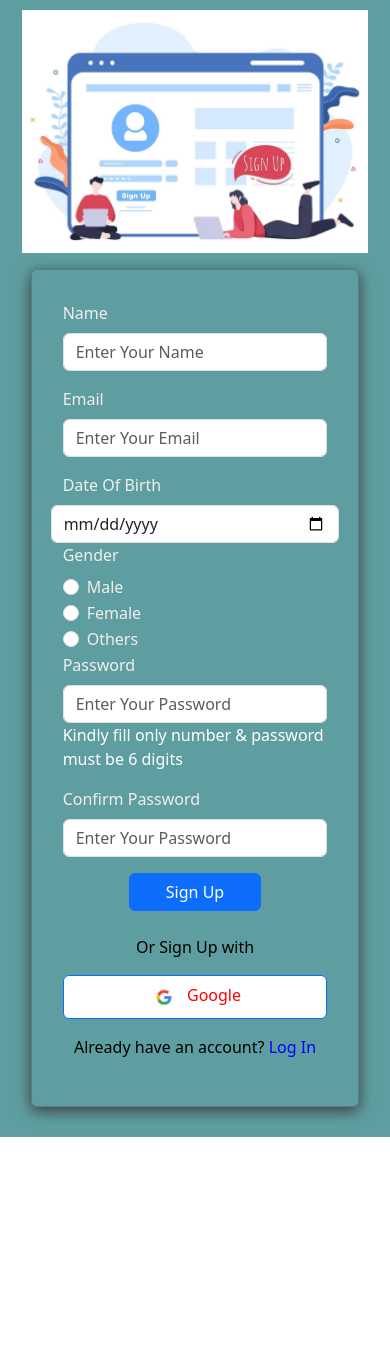
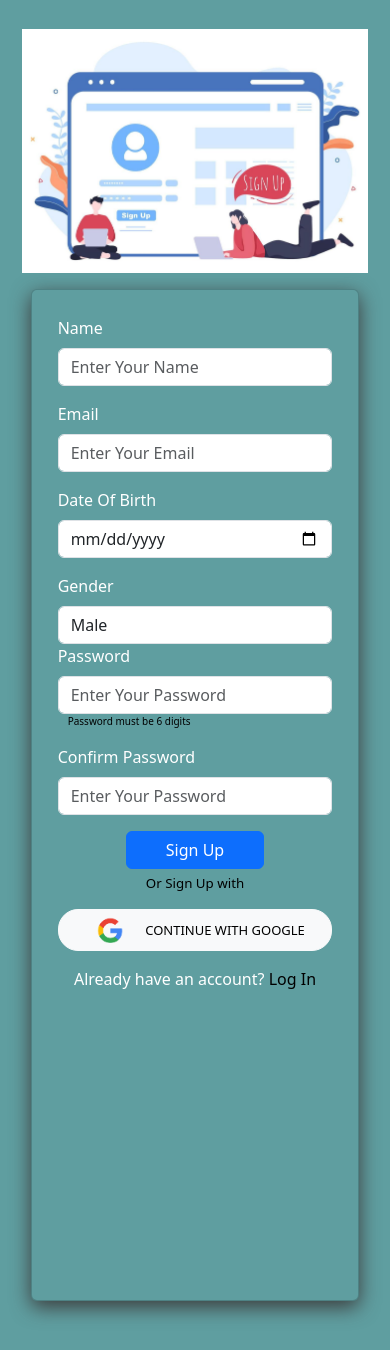
Before and after one commit to ravana09/Polling-app, a React (Create React App) app: page /signUp in a window 390 px wide. Before the commit the page ends 1137 px from the top, so only its background shows below. Built offline with nearby package versions, Linux system fonts and the light colour scheme.

Commit message:
Feat:"css on mobile responsive "

```diff
--- a/src/Components/Login&signup/Login.css
+++ b/src/Components/Login&signup/Login.css
@@ -46,6 +46,11 @@
   padding: 10px;
 }
 
+.SignUp-text-center{
+  text-align: center;
+  margin-top: 5px;
+}
+
 /* Media Queries for Mobile Devices */
 @media (max-width: 768px) {
   .Body-container {
@@ -65,5 +70,16 @@
 
   .Google-Column {
     width: 90%;
+    padding: 20px;
+    font-size: small;
   }
+  .SignUp-text-center{
+    text-align: center;
+    margin-top: 5px;
+    font-size: small;
+  }
+  .Sign_Up{
+    font-size: medium;
+  }
+
 }
--- a/src/Components/Login&signup/Login.js
+++ b/src/Components/Login&signup/Login.js
@@ -218,11 +218,12 @@ function Login() {
                           </center>
                         </div>
                         <div>
-                          <p className="text-center">
+                          <p className="SignUp-text-center">
                             Don't have an account?{" "}
                             <Link
                               to="/signup"
                               style={{ color: "Black", textDecoration: "none" }}
+                              className="Sign_Up"
                             >
                               Sign Up{" "}
                             </Link>{" "}
--- a/src/Components/Login&signup/SignUp.css
+++ b/src/Components/Login&signup/SignUp.css
@@ -1,5 +1,60 @@
 .GoogleImg {
-    width: 50px;
-    height: 50px;
-    margin-right: 10px;
+  width: 50px;
+  height: 50px;
+  margin-right: 10px;
+}
+.pasword_imp {
+  color: black;
+  padding-left: 10px;
+}
+
+.SignCard {
+  width: 100%;
+  box-shadow: 0px 6px 20px 0px rgb(60, 59, 59);
+  padding: 10px;
+  max-width: 95%;
+  height: 95vh;
+  background-color: "cadetblue";
+}
+
+.Label {
+  color: white;
+
+}
+.GoogleButton {
+  width: 50%;
+}
+.text-center_p {
+  text-align: center;
+  font-size: smaller;
+  margin-top: 5px;
+}
+
+@media (max-width: 768px) {
+  .sign_Body-container {
+    width: 100%;
+    height: 160vh;
+    background-color: cadetblue;
   }
+  .SignCard {
+    width: 100%;
+    box-shadow: 0px 6px 20px 0px rgb(60, 59, 59);
+    padding: 10px;
+    max-width: 95%;
+    height: 120vh;
+    background-color: "cadetblue";
+  }
+  .text-center_p {
+    text-align: center;
+    font-size: smaller;
+  }
+
+  .text-center {
+    text-align: center;
+    font-size: medium;
+  }
+  .pasword_imp {
+    color: black;
+    font-size: 10px;
+  }
+}
--- a/src/Components/Login&signup/SignUp.js
+++ b/src/Components/Login&signup/SignUp.js
@@ -99,14 +99,14 @@ function SignUp() {
     // try {
     // let url = "http://49.204.232.254:84/api/createuser";
     // const response = await axios.post(url,
-    const userDetails=({
+    const userDetails = {
       user_name: values.Name,
       email: values.Email,
       password: values.Password,
       age: data.dateOfBirth,
       gender: data.gender,
-    });
-    console.log(userDetails)
+    };
+    console.log(userDetails);
     // );
     // console.log(response.data);
     // if (response.status === 201) {
@@ -119,7 +119,7 @@ function SignUp() {
     //   sessionStorage.setItem("signupEmail", data.Email);
 
     setTimeout(() => {
-      navigate("/MobileNumberVerify",{ state: { userDetails: userDetails } });
+      navigate("/MobileNumberVerify", { state: { userDetails: userDetails } });
     }, 2000);
     //   } else {
     //     Swal.fire({
@@ -148,18 +148,17 @@ function SignUp() {
   }
 
   return (
-    <div className="Body-container">
-      <Container>
+    <div className="Body-container sign_Body-container">
+      <Container >
         <Row className="justify-content-center align-items-center">
           <Col xs={12} md={6} className="d-flex justify-content-center mb-3">
             <img className="LoginImages" src={signUpimg} alt="signupImage" />
           </Col>
           <Col xs={12} md={6}>
             <Card
-              className="LoginCard mx-auto"
+              className="SignCard mx-auto"
               style={{
-                maxWidth: "95%",
-                height: "auto",
+
                 backgroundColor: "cadetblue",
               }}
             >
@@ -173,7 +172,7 @@ function SignUp() {
                   {({ handleSubmit }) => (
                     <Form noValidate onSubmit={handleSubmit}>
                       <Form.Group className="mb-3" controlId="formName">
-                        <Form.Label>Name</Form.Label>
+                        <Form.Label className="Label">Name</Form.Label>
                         <Form.Control
                           type="text"
                           placeholder="Enter Your Name"
@@ -189,7 +188,7 @@ function SignUp() {
                       </Form.Group>
 
                       <Form.Group className="mb-3" controlId="formEmail">
-                        <Form.Label>Email</Form.Label>
+                        <Form.Label className="Label">Email</Form.Label>
                         <Row>
                           <Col>
                             <Form.Control
@@ -208,7 +207,13 @@ function SignUp() {
                         </Row>
                       </Form.Group>
                       <Row>
-                        <Form.Label>Date Of Birth</Form.Label>
+                        <Col sm={6} md={6} lg={6} xl={6} >
+
+                        <Form.Group
+                          className="mb-3"
+                          controlId="formDataOfBirth"
+                        >
+                          <Form.Label className="Label">Date Of Birth</Form.Label>
 
                           <Form.Control
                             type="date"
@@ -276,18 +281,21 @@ function SignUp() {
                             </Form.Control>
                           </Col>
                         </Form.Group> */}
+                        </Form.Group>
 
                         <ErrorMessage
                           name="dateOfBirth"
                           className="text-danger"
                           component="div"
                         />
-                      </Row>
-                      <Row>
+                        </Col>
+                        <Col sm={6} md={6} lg={6} xl={6} >
+
+                      {/* <Row>
                         <Col sm={12} md={7} lg={7} xl={7}>
                           <Form.Label>Gender</Form.Label>
                           <Row>
-                            <Col md={4} lg={4} xl={4}>
+                            <Col sm={4} md={4} lg={4} xl={4}>
                               <Form.Check
                                 inline
                                 label="Male"
@@ -298,7 +306,7 @@ function SignUp() {
                                 onChange={handleChange}
                               />
                             </Col>
-                            <Col md={4} lg={4} xl={4}>
+                            <Col sm={4}  md={4} lg={4} xl={4}>
                               <Form.Check
                                 inline
                                 label="Female"
@@ -309,7 +317,7 @@ function SignUp() {
                                 onChange={handleChange}
                               />
                             </Col>
-                            <Col md={4} lg={4} xl={4}>
+                            <Col sm={4} md={4} lg={4} xl={4}>
                               <Form.Check
                                 inline
                                 label="Others"
@@ -322,10 +330,25 @@ function SignUp() {
                             </Col>
                           </Row>
                         </Col>
+                      </Row> */}
+                      <Form.Group controlId="genderSelect">
+                        <Form.Label className="Label">Gender</Form.Label>
+                        <Form.Control
+                          as="select"
+                          name="gender"
+                          value={data.gender}
+                          onChange={handleChange}
+                        >
+                          <option value="male">Male</option>
+                          <option value="female">Female</option>
+                          <option value="others">Others</option>
+                        </Form.Control>
+                      </Form.Group>
+                      </Col>
                       </Row>
 
                       <Form.Group className="mb-3" controlId="formPassword">
-                        <Form.Label>Password</Form.Label>
+                        <Form.Label className="Label">Password</Form.Label>
                         <Form.Control
                           type="password"
                           placeholder="Enter Your Password"
@@ -333,9 +356,9 @@ function SignUp() {
                           value={data.Password}
                           onChange={handleChange}
                         />
-                        <p style={{ color: "White" }}>
+                        <p style={{ color: "Black" }} className="pasword_imp">
                           {" "}
-                          Kindly fill only number & password must be 6 digits
+                          Password must be 6 digits
                         </p>
                         <ErrorMessage
                           name="Password"
@@ -345,7 +368,7 @@ function SignUp() {
                       </Form.Group>
 
                       <Form.Group className="mb-3" controlId="formPassword">
-                        <Form.Label>Confirm Password</Form.Label>
+                        <Form.Label className="Label">Confirm Password</Form.Label>
                         <Form.Control
                           type="password"
                           placeholder="Enter Your Password"
@@ -377,39 +400,37 @@ function SignUp() {
                     </Form>
                   )}
                 </Formik>
-
-                <div className="text-center mt-4">
+                <div className="text-center_p">
                 <p style={{ color: "black" }}>Or Sign Up with</p>
+                </div>
+                <div className="OtherLogin">
+                          <center>
                             <Button
-                    variant="outline-primary"
-                    className="GoogleButton"
-                    style={{
-                      backgroundColor: "white",
-                      color: "red",
-                      width: "100%",
-                    }}
+                              variant="light"
+                              className="  Google-Column"
+                              style={{ height: "40px", width: "100% " }}
                               onClick={() => {
                                 handleGoogle();
                               }}
                             >
                               <img
                                 src={GoogleImg}
-                      alt="Google"
-                      style={{
-                        width: "30px",
-                        marginRight: "8px",
-                      }}
+                                alt="Google img"
+                                className="GoogleImg "
                               />
-                    Google
+                              CONTINUE WITH GOOGLE
                             </Button>
+                          </center>
                           </div>
 
+
+
                 <div className="text-center mt-3">
-                  <p style={{ color: "black" }}>
+                  <p style={{ color: "White" }}>
                     Already have an account?{" "}
                     <Link
                       to="/"
-                      style={{ color: "blue", textDecoration: "none" }}
+                      style={{ color: "Black", textDecoration: "none" }}
                     >
                       {" "}
                       Log In
```
Lines whose indentation alone changed are shown as unchanged.
